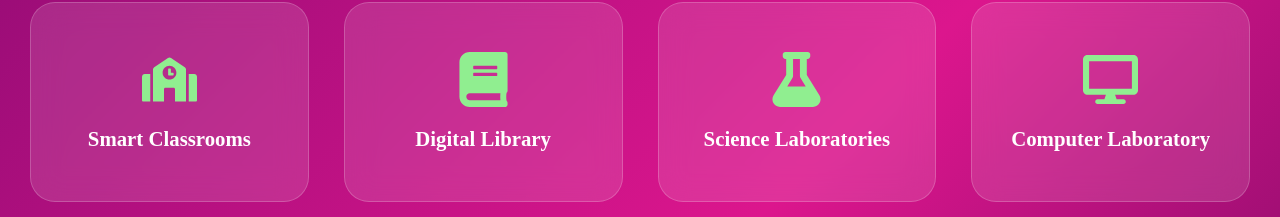
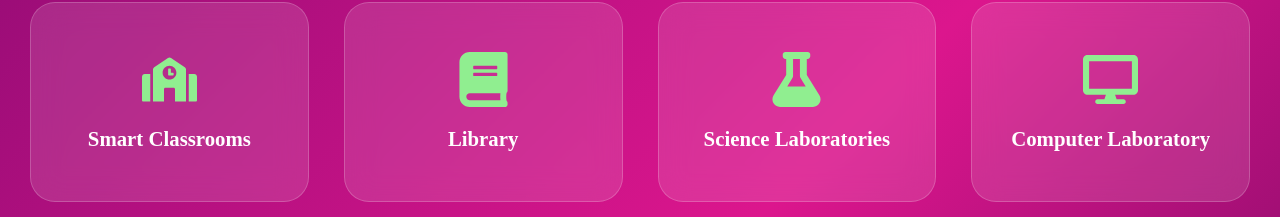
Before and after one commit to Monika-M-24/Sri_Ramajayam_School, a Next.js app: page / in a window 1280 px wide. Shown: the part 1495-1712 px from the top of the page. Built offline with nearby package versions, Linux system fonts and the light colour scheme.

Commit message:
Update page.tsx

```diff
--- a/src/app/page.tsx
+++ b/src/app/page.tsx
@@ -113,7 +113,7 @@ export default function Home() {
 
     <div className="facility-card">
       <FaBook className="facility-icon" />
-      <h3>Digital Library</h3>
+      <h3>Library</h3>
     </div>
 
     <div className="facility-card">
```
